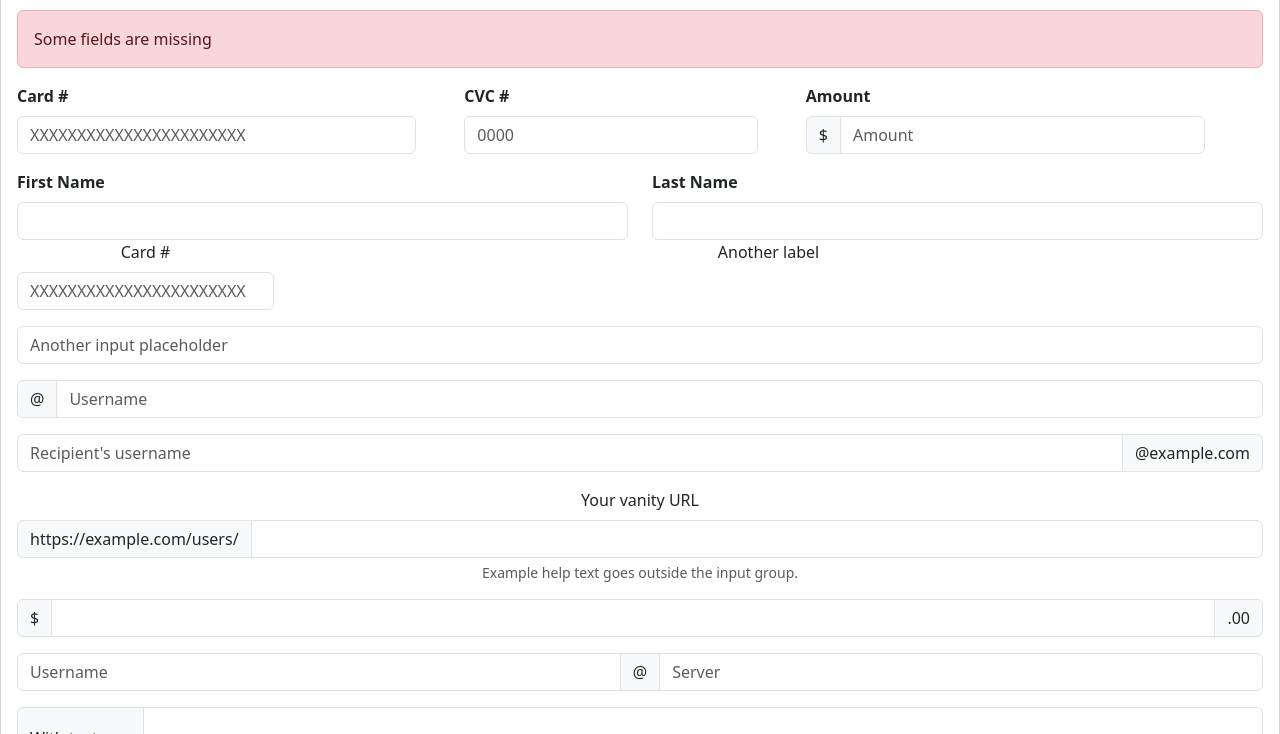
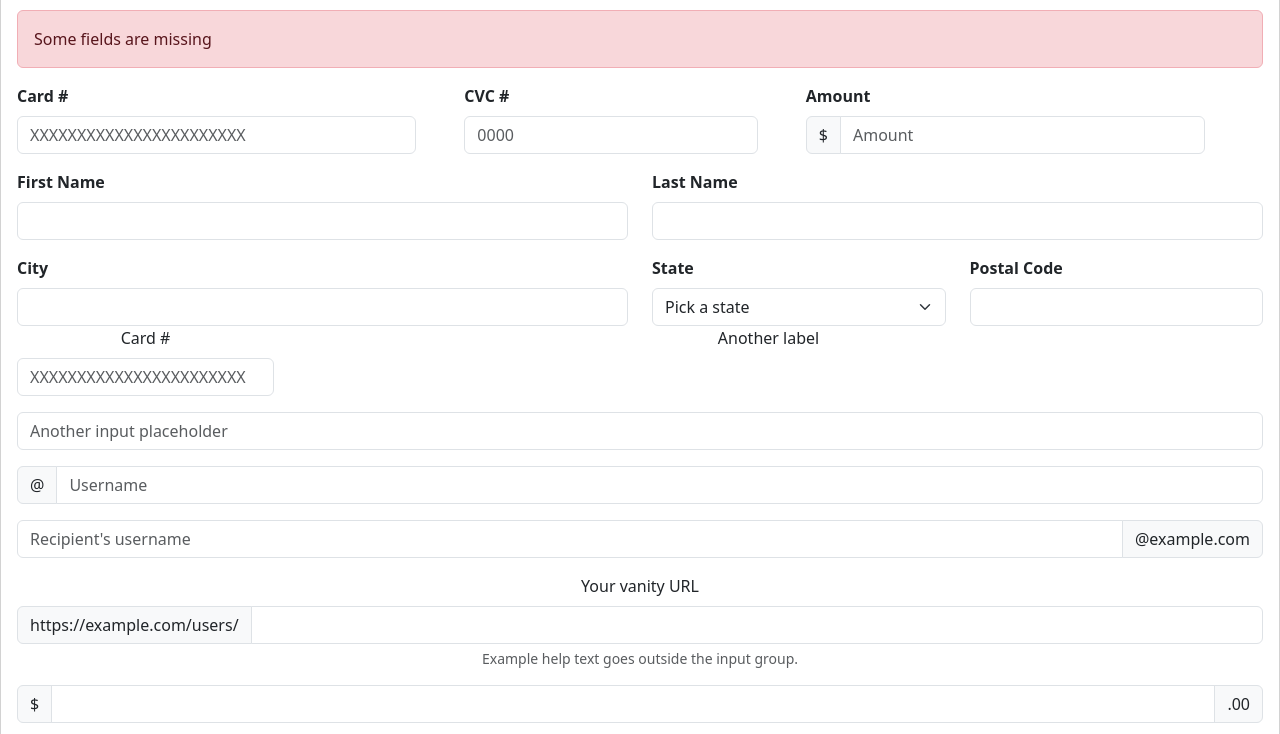
Before and after one commit to 4GeeksAcademy/MariaFonseca-coder_FormsHTML5-Bootstrap, a plain HTML site: page index.html in a window 1280 px wide. Shown: the part 66-800 px from the top of the page. Drawn offline with nearby package versions, Linux system fonts and the light colour scheme.

Commit message:
Tercer fila completada

```diff
--- a/index.html
+++ b/index.html
@@ -36,7 +36,7 @@
                     </div>
                 </div>
             </div>
-            <div class="row">
+            <div class="row mb-3">
                 <div class="col-6">
                     <label for="formGroupExampleInput" class="float-start fw-bold form-label">First Name</label>
                     <input type="text" class="form-control" id="formGroupExampleInput">
@@ -46,6 +46,28 @@
                     <input type="text" class="form-control" id="formGroupExampleInput">
                 </div>
             </div>
+            <div class="row">
+                <div class="col-6">
+                    <label for="formGroupExampleInput" class="float-start fw-bold form-label">City</label>
+                    <input type="text" class="form-control" id="formGroupExampleInput">
+                </div>
+                <div class="col-3">
+                    <label for="formGroupExampleInput" class="float-start fw-bold form-label">State</label>
+                    <select class="form-select" id="inputGroupSelect01">
+                        <option selected>Pick a state</option>
+                        <option value="1">One</option>
+                        <option value="2">Two</option>
+                        <option value="3">Three</option>
+                    </select>
+                </div>
+                <div class="col-3">
+                    <label for="formGroupExampleInput" class="float-start fw-bold form-label">Postal Code</label>
+                    <input type="text" class="form-control" id="formGroupExampleInput">
+                </div>
+            </div>
+
+
+
 
             <div class="mb-3 float-start">
                 <label for="formGroupExampleInput" class="form-label">Card #</label>
```
